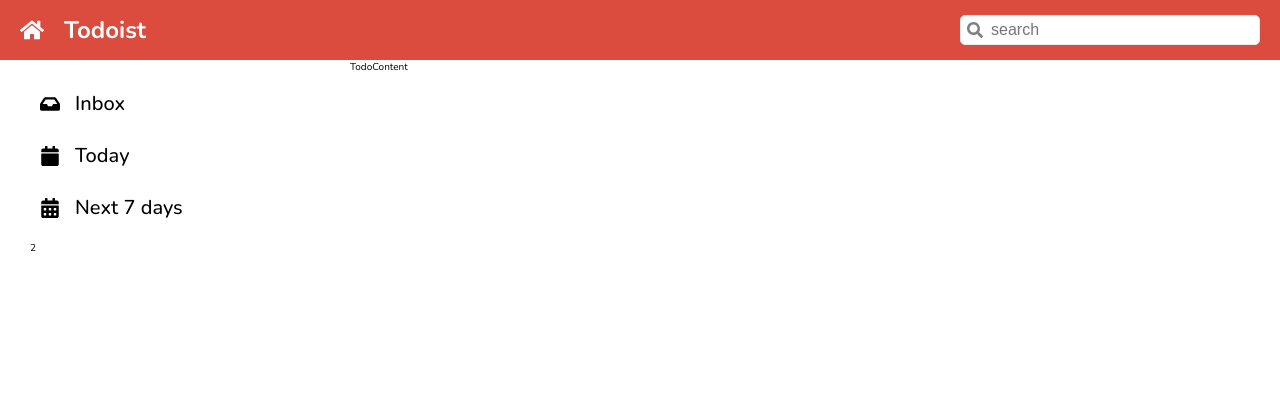
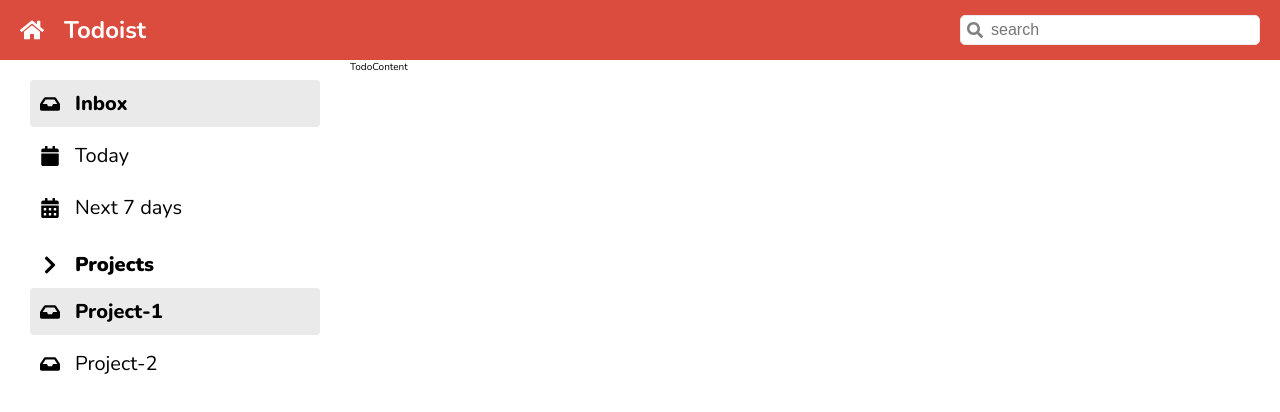
Before and after one commit to palat2000/CC15-Todolist-palat, a React (Create React App) app: page / in a window 1280 px wide. Shown: the top 412 px of the page. Built offline with nearby package versions, Linux system fonts and the light colour scheme.

Commit message:
update:accordion

```diff
--- a/src/App/App.jsx
+++ b/src/App/App.jsx
@@ -17,12 +17,31 @@
         <aside className="sidebar">
           <section className="sidebar__category">
             <ul className="list">
-              <ListItem text="Inbox" icon={<FaInbox />} />
-              <ListItem text="Today" icon={<FaCalendar />} />
-              <ListItem text="Next 7 days" icon={<FaCalendarAlt />} />
+              <ListItem text="Inbox" icon={<FaInbox />} active={true} />
+              <ListItem text="Today" icon={<FaCalendar />} active={false} />
+              <ListItem
+                text="Next 7 days"
+                icon={<FaCalendarAlt />}
+                active={false}
+              />
             </ul>
           </section>
-          <section className="sidebar__category">2</section>
+          <section className="sidebar__category">
+            <div className="accordion">
+              {/* Toggle */}
+              <div className="accordion__toggle">
+                <li className="accordion__item">
+                  <FaChevronDown className="accordion__item__icon accordion__item__active" />
+                  <p className="accordion__item__text">Projects</p>
+                </li>
+              </div>
+              {/* Lists */}
+              <ul className="list">
+                <ListItem text="Project-1" icon={<FaInbox />} active={true} />
+                <ListItem text="Project-2" icon={<FaInbox />} active={false} />
+              </ul>
+            </div>
+          </section>
         </aside>
       </div>
       <div className="todo__content">TodoContent</div>
--- a/src/App/App.scss
+++ b/src/App/App.scss
@@ -33,11 +33,7 @@
   height: calc(100vh - $header-height);
 }
 
-.list {
-  display: flex;
-  flex-direction: column;
-  gap: 5px;
-
+.accordion {
   &__item {
     display: flex;
     align-items: center;
@@ -45,14 +41,18 @@
     font-size: 2em;
     padding: 10px;
     border-radius: 4px;
-    cursor: pointer;
+    font-weight: 900;
 
-    &:hover {
-      background-color: $grey-light;
+    &__icon {
+      cursor: pointer;
     }
 
-    &__text {
-      font-weight: 500;
+    &__active {
+      transform: rotate(-450deg);
     }
   }
+
+  &__text {
+    font-weight: inherit;
+  }
 }
--- a/src/components/ListItem.jsx
+++ b/src/components/ListItem.jsx
@@ -1,8 +1,8 @@
 import "./ListItem.scss";
 
-function ListItem({ text, icon }) {
+function ListItem({ text, icon, active }) {
   return (
-    <li className="list__item">
+    <li className={`list__item ${active && "active"}`}>
       {icon}
       <p className="list__item__text">{text}</p>
     </li>
--- a/src/components/ListItem.scss
+++ b/src/components/ListItem.scss
@@ -0,0 +1,30 @@
+@import "../index.scss";
+.list {
+  display: flex;
+  flex-direction: column;
+  gap: 5px;
+
+  &__item {
+    display: flex;
+    align-items: center;
+    gap: 15px;
+    font-size: 2em;
+    padding: 10px;
+    border-radius: 4px;
+    cursor: pointer;
+    font-weight: 400;
+
+    &:hover {
+      background-color: $grey-light;
+    }
+
+    &__text {
+      font-weight: inherit;
+    }
+  }
+}
+
+.active {
+  font-weight: 800;
+  background-color: $grey-light;
+}
```
